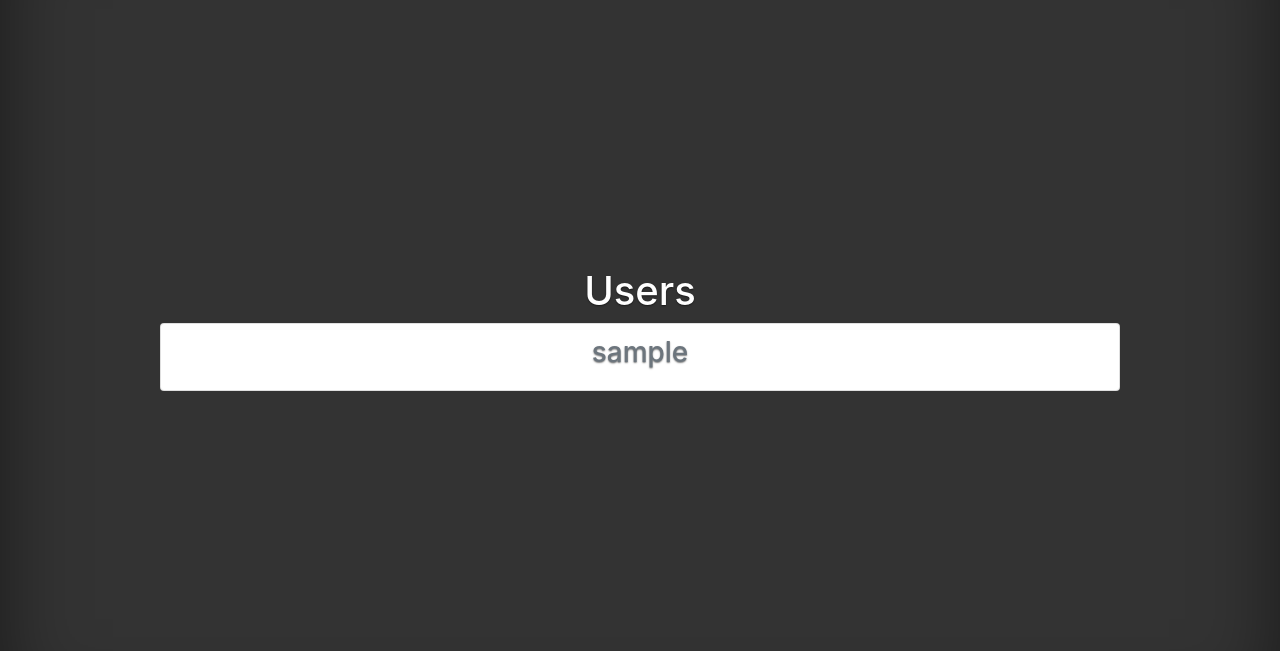
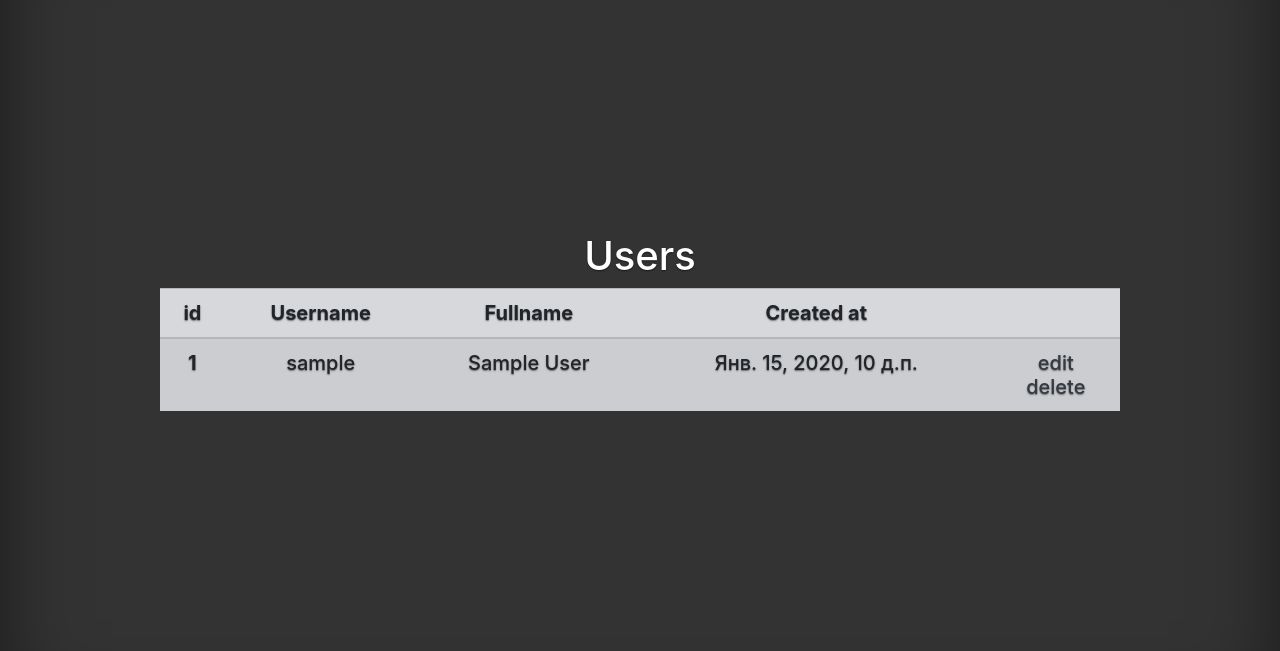
Before and after one commit to sound-round/python-project-lvl4, a Django app: page /users/ in a window 1280 px wide. Shown: the part 86-737 px from the top of the page. Run offline with Django 3.2, Linux system fonts and the light colour scheme; tables that the repository leaves empty hold one stand-in row (values such as "Sample post"); some libraries are stand-ins or nearby versions.

Commit message:
Add users list

```diff
--- /dev/null
+++ b/task_manager/templates/footer.html
@@ -0,0 +1,7 @@
+{% load i18n %}
+
+<footer class="mastfoot mt-auto">
+    <div class="inner">
+        <p>This is footer</p>
+    </div>
+</footer>
--- a/task_manager/templates/main.html
+++ b/task_manager/templates/main.html
@@ -19,9 +19,16 @@
     <title>Менеджер задач</title>
     <link rel="stylesheet" type="text/css" media="screen" href="{% static 'styles/main.css' %}">
 </head>
+<body class="text-center">
+    <div class="cover-container d-flex w-100 h-100 p-3 mx-auto flex-column">
+        {% include 'navbar.html' %}
 
-{% block content %}
-{% endblock %}
+        {% block content %}
+        {% endblock %}
+
+        {% include 'footer.html' %}
+    </div>
+</body>
 
 
 </html>
--- a/task_manager/templates/navbar.html
+++ b/task_manager/templates/navbar.html
@@ -8,7 +8,7 @@
         <a href="/users" class="btn btn-secondary m-3 mr-5 ">{% translate "Users" %}</a>
         <div class='row m-3'>
             <a class="nav-link" href="#">{% translate "Login" %}</a>
-            <a class="nav-link" href="#">{% translate "Register" %}</a>
+            <a class="nav-link" href="/users/create/">{% translate "Register" %}</a>
         </div>
         </nav>
     </div>
--- a/task_manager/urls.py
+++ b/task_manager/urls.py
@@ -19,6 +19,6 @@
 
 urlpatterns = [
     path('admin/', admin.site.urls),
-    path('', views.index),
+    path('', views.index, name='index'),
     path('users/', include('task_manager.users.urls'))
 ]
--- a/task_manager/users/templates/users/list.html
+++ b/task_manager/users/templates/users/list.html
@@ -4,30 +4,41 @@
 
 {% block content %}
 
-<body class="text-center">
-    <div class="cover-container d-flex w-100 h-100 p-3 mx-auto flex-column">
-        {% include 'navbar.html' %}
+
 
 <div>
-            <h1>Users</h1>
+    <h1>{% translate "Users" %}</h1>
 </div>
 
 <div>
-            <ul class="list-group">
+    <table class="table table-secondary table-striped h5">
+        <thead>
+            <tr>
+                <th scope="col">id</th>
+                <th scope="col">{% translate "Username" %}</th>
+                <th scope="col">{% translate "Fullname" %}</th>
+                <th scope="col">{% translate "Created at" %}</th>
+                <th scope="col"></th>
+            </tr>
+        </thead>
+        <tbody>
             {% for user in users_list %}
-                    <li class="list-group-item text-secondary"><h3>{{ user }}</h3></li>
+            <tr>
+                <th scope="row">{{ user.id }}</th>
+                <td>{{ user.username }}</td>
+                <td>{{ user.first_name }} {{ user.last_name }}</td>
+                <td>{{ user.date_joined }}</td>
+                <td>
+                    <a class="text-dark" href="#">{% translate "edit" %}</a>
+                    <br>
+                    <a class="text-dark" href="#">{% translate "delete" %}</a>
+                </td>
+            </tr>
             {% empty %}
-                    <li>No users yet.</li>
+            <p>{% translate "No users yet." %}</p>
             {% endfor %}
-            </ul>
+        </tbody>
+    </table>
 </div>
 
-        <footer class="mastfoot mt-auto">
-            <div class="inner">
-                <p>This is footer</p>
-            </div>
-        </footer>
-    </div>
-</body>
-
 {% endblock content %}
```
Also changed, not shown: task_manager/templates/index.html (+1 -11 lines), task_manager/locale/ru/LC_MESSAGES/django.po, 1 other file. Lines whose indentation alone changed are shown as unchanged.
